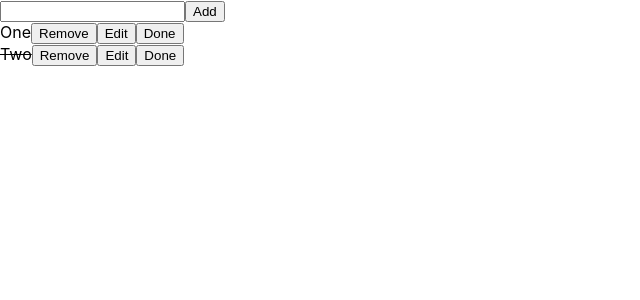
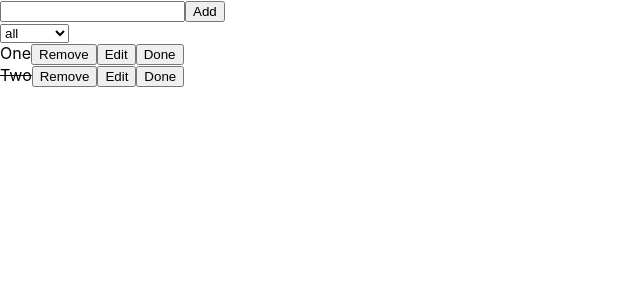
Before and after one commit to ramenjuniti/todo, a React (Create React App) app: page / in a window 1280 px wide. Shown: the top 300 px of the page, without its empty margins (0-640 px from the left). Built offline with nearby package versions, Linux system fonts and the light colour scheme.

Commit message:
:tada: フィルター機能実装

```diff
--- a/src/TodoList.js
+++ b/src/TodoList.js
@@ -1,13 +1,30 @@
-import React, { useContext } from "react";
+import React, { useContext, useState } from "react";
 import Todo from "./Todo";
 import { Store } from "./store";
 
+const filtering = (todos, filter) => {
+  switch (filter) {
+    case "undone":
+      return todos.filter(t => !t.done);
+    case "done":
+      return todos.filter(t => t.done);
+    default:
+      return todos;
+  }
+};
+
 const TodoList = () => {
   const { state, dispatch } = useContext(Store);
+  const [filter, setFilter] = useState("all");
 
   return (
     <div>
-      {state.todos.map(t => (
+      <select id="filter-select" onChange={e => setFilter(e.target.value)}>
+        <option value="all">all</option>
+        <option value="undone">Undone</option>
+        <option value="done">Done</option>
+      </select>
+      {filtering(state.todos, filter).map(t => (
         <Todo
           key={t.id}
           todo={t}
```
